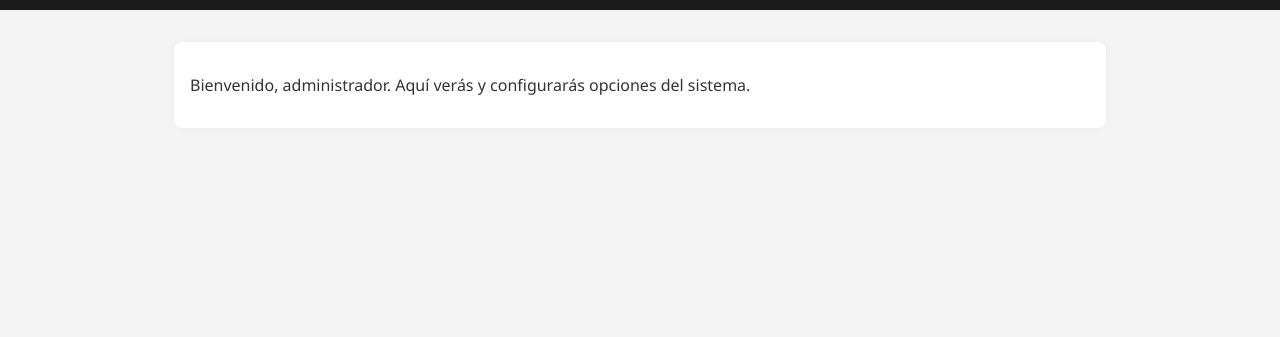
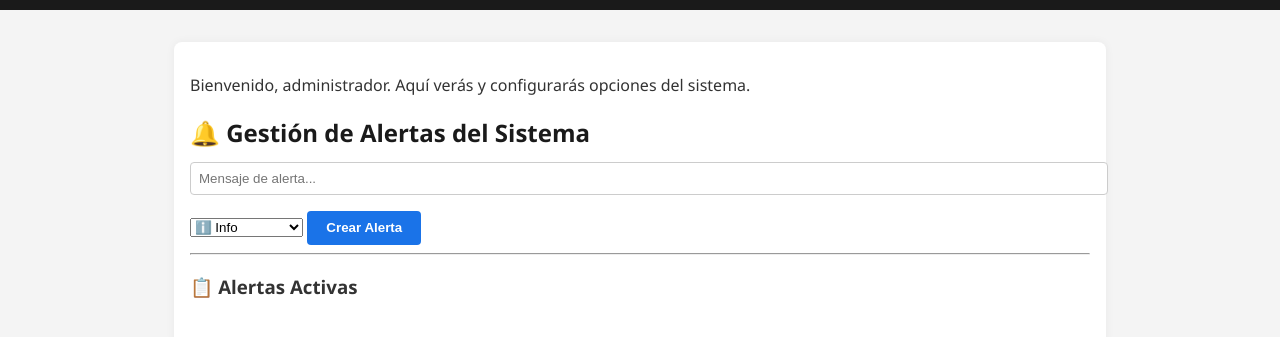
Before and after one commit to oscar07d/gridstudio-admin, a plain HTML site: page dashboard.html in a window 1280 px wide. Shown: the part 87-424 px from the top of the page. Drawn offline with Linux system fonts and the light colour scheme; no server answers.

Commit message:
Update dashboard.html

```diff
--- a/dashboard.html
+++ b/dashboard.html
@@ -18,7 +18,25 @@
   <main>
     <p>Bienvenido, administrador. Aquí verás y configurarás opciones del sistema.</p>
 
-    <!-- Más secciones: Alertas, Mi Perfil, Funciones, etc. -->
+    <section id="systemAlertsSection">
+    <h2>🔔 Gestión de Alertas del Sistema</h2>
+
+    <form id="alertForm">
+      <input type="text" id="alertMessage" placeholder="Mensaje de alerta..." required />
+      <select id="alertType">
+        <option value="info">ℹ️ Info</option>
+        <option value="success">✅ Éxito</option>
+        <option value="warning">⚠️ Advertencia</option>
+        <option value="error">❌ Error</option>
+      </select>
+      <button type="submit">Crear Alerta</button>
+    </form>
+
+    <hr>
+
+    <h3>📋 Alertas Activas</h3>
+    <div id="alertList"></div>
+  </section>
   </main>
 
   <script type="module" src="script.js"></script>
```
